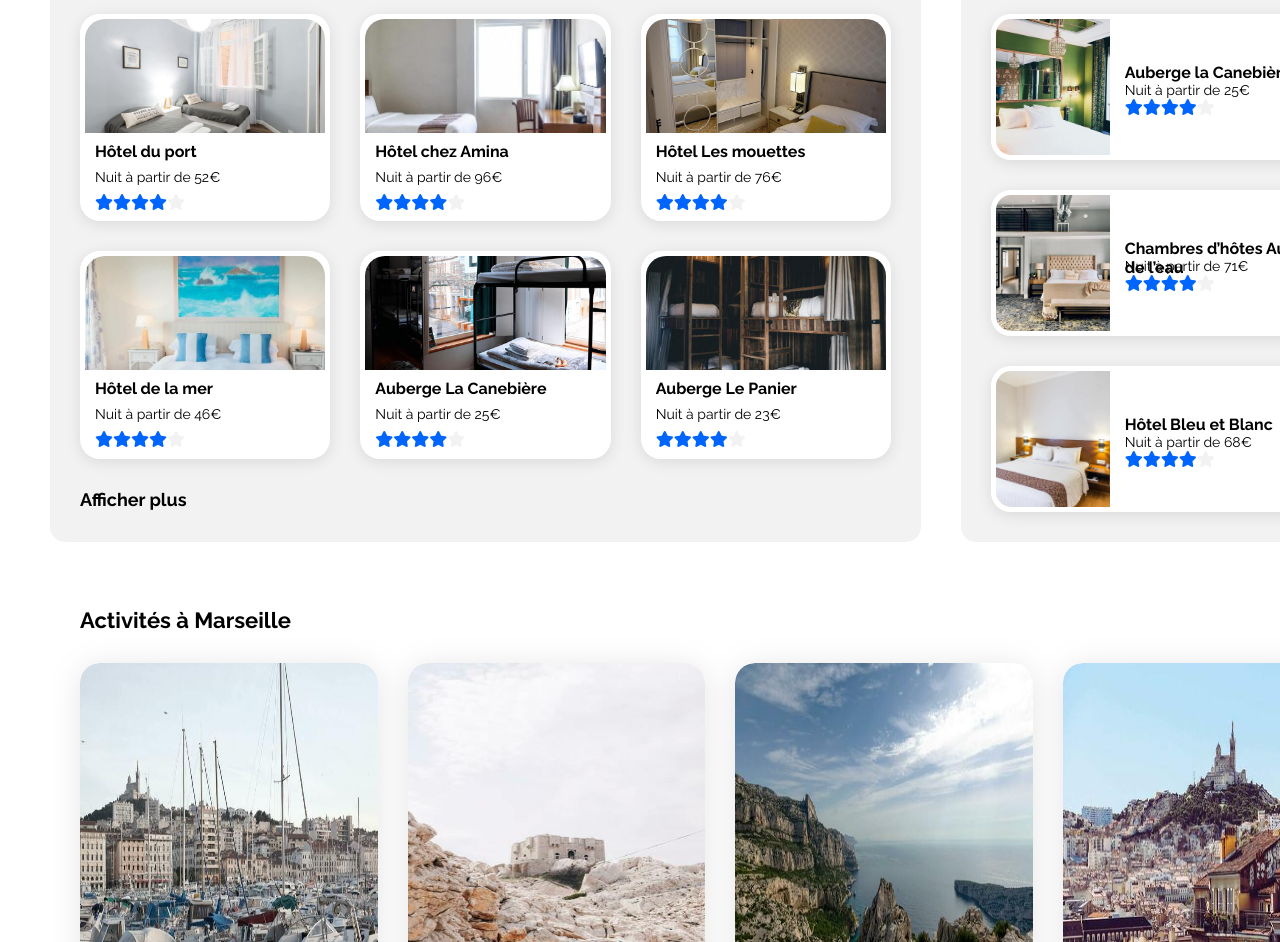
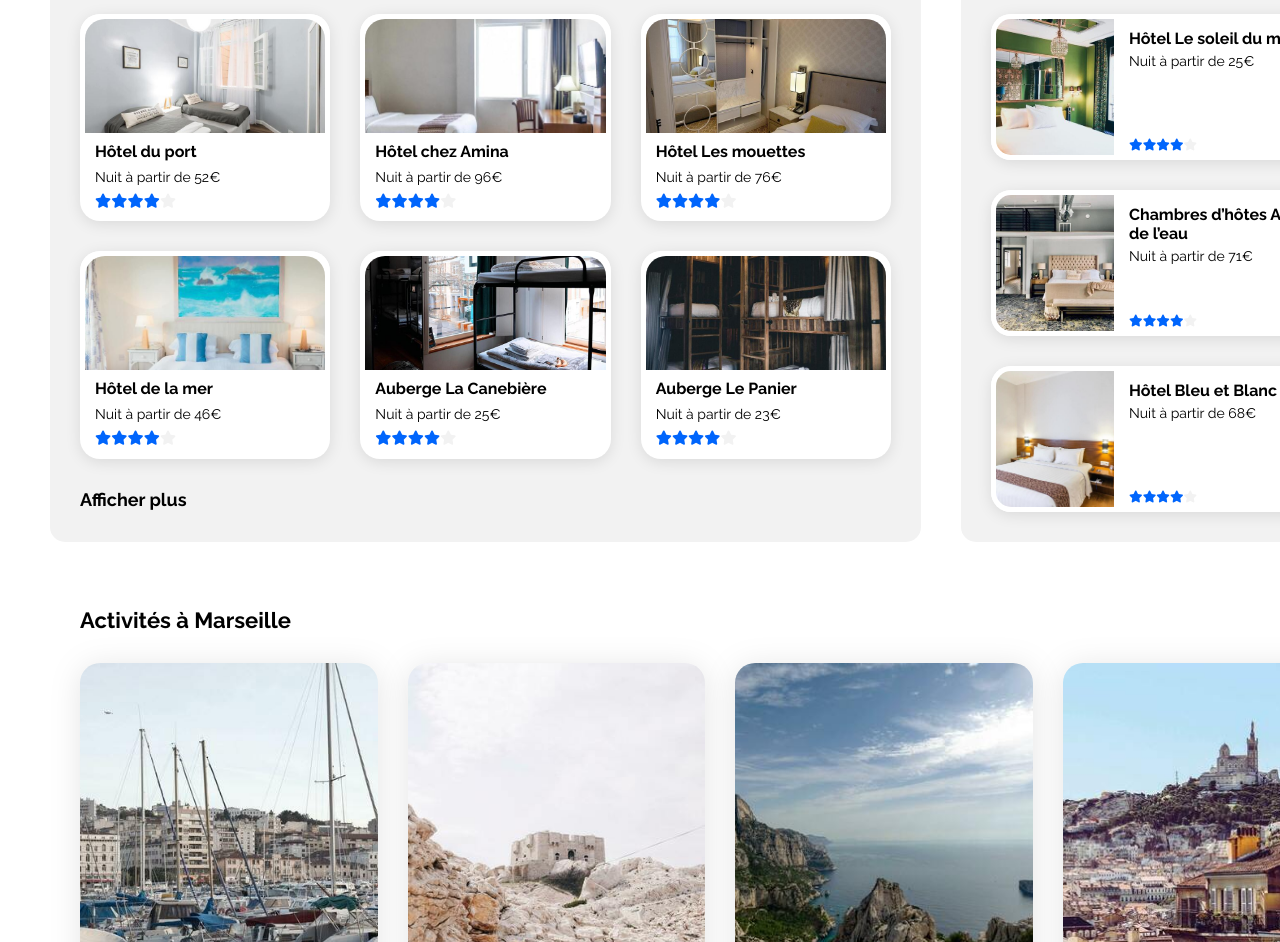
Before and after one commit to Vinny031/OPENCLASSROOMS_P2, a plain HTML site: page index.html in a window 1280 px wide. Shown: the part 502-1444 px from the top of the page. Drawn offline with Linux system fonts and the light colour scheme.

Commit message:
Correction d'erreurs d'écriture en vue d'intégrer le responsive.

```diff
--- a/css/styleDesktop.css
+++ b/css/styleDesktop.css
@@ -33,6 +33,7 @@ p {
 }
 
 /*********** HEADER ***********/
+
 header {
     width: 100%;
     height: 79px;
@@ -66,7 +67,6 @@ nav ul {
     height: 35px;
     padding: 0px 50px;
     margin-left: auto;
-    display: flex;
     align-items: flex-end;
     gap: 68px;
     position: absolute;
@@ -127,6 +127,21 @@ body {
     margin-bottom: 15px;
 }
 
+.offer-price {
+    font-size: 14px;
+    font-weight: 400;
+}
+
+.star_full i {
+    color: #0065FC;
+    max-height: 100%;
+}
+
+.star_empty i {
+    color: #F2F2F2;
+    max-height: 100%;
+}
+
 /*********** SEARCHBAR ***********/
 
 .search-bar {
@@ -151,14 +166,15 @@ body {
     display: flex;
     align-items: center;
     justify-content: center;
-    color: black;
     background: #F2F2F2;
     box-sizing: border-box;
     border-radius: 15px 0 0 15px;
 }
 
-.location-icon {
+.location_icon {
     font-size: 18px;
+    width: 14px;
+    height: 18px;
     color: black;
 }
 
@@ -244,23 +260,18 @@ body {
     display: flex;
     flex-direction: row;
     align-items: center;
+    justify-content: flex-start;
     padding: 0;
     gap: 10px;
     width: 924px;
     height: 24px;
 }
 
-.info-icon-container {
-    position: relative;
-    width: 24px;
-    height: 24px;
-    flex: none;
-    order: 0;
-    flex-grow: 0;
-}
-
 .ellipse {
-    position: absolute;
+    display: flex;
+    flex-direction: row;
+    align-items: center;
+    justify-content: center;
     width: 24px;
     height: 24px;
     border: 1px solid #D9D9D9;
@@ -270,14 +281,11 @@ body {
     left: 0;
 }
 
-.info-icon {
-    position: absolute;
-    top: 50%;
-    left: 50%;
-    transform: translate(-50%, -50%);
-    display: flex;
-    align-items: center;
-    justify-content: center;
+.info_icon {
+    color: #0065FC;
+    width: 4px;
+    height: 10px;
+    font-size: 10px;
 }
 
 /*********** SECTION-GROUP ***********/
@@ -360,44 +368,21 @@ body {
     height: 64.25px;
 }
 
-.offer-title {
-    width: 220.33px;
-    height: 19px;
-    font-family: 'Raleway', sans-serif;
-    font-style: normal;
-    font-weight: 700;
-    font-size: 16px;
-    line-height: 19px;
-    color: #000000;
-}
-
 .offer-price {
-    width: 220.33px;
-    height: 16px;
-    font-family: 'Raleway', sans-serif;
-    font-style: normal;
     font-weight: 400;
     font-size: 14px;
     line-height: 16px;
     color: #000000;
 }
 
-.stars {
+.main-stars {
     display: flex;
+    flex-direction: row;
+    justify-content: space-between;
+    align-items: flex-start;
     width: 81px;
     height: 13.25px;
-}
-
-.star-full i {
-    color: #0065FC;
-    width: 14,29px;
-    height: 13,25px;
-}
-
-.star-empty i {
-    color: #F2F2F2;
-    width: 14,29px;
-    height: 13,25px;
+    font-size: 14.29px;
 }
 
 /*********** ASIDE ***********/
@@ -413,43 +398,23 @@ body {
     background: #F2F2F2;
     border-radius: 15px;
 }
+
 .aside-header {
-    position: relative;
+    display: flex;
+    flex-direction: row;
+    align-items:flex-start;
+    justify-content: space-between;
     width: 369px;
     height: 26px;
-    display: flex;
-    align-items: center;
-    justify-content: flex-start;
 }
 
-.icon-chart-line {
-    position: absolute;
+.icon-chartline-container {
     width: 18px;
     height: 15.75px;
-    right: -0.13px;
-    top: calc(50% - 15.75px / 2 - 0.12px);
     color: #0065FC;
 }
 
-.aside-offer-card {
-    display: flex;
-    width: 369px;
-    height: 146px;
-    background: #FFFFFF;
-    box-shadow: 0px 3px 15px rgba(0, 0, 0, 0.1);
-    border-radius: 20px;
-    position: relative;
-}
-
-.aside-offer-details {
-    display: flex;
-    flex-direction: column;
-    justify-content: center;
-    padding: 10px 15px;
-    flex-grow: 1;
-}
-
-.popular-offers {
+.aside-main {
     display: flex;
     flex-direction: column;
     align-items: flex-start;
@@ -459,20 +424,29 @@ body {
     height: 498px;
 }
 
+.aside-offer-card {
+    display: flex;
+    flex-direction: row;
+    justify-content: flex-start;
+    align-items: center;
+    width: 369px;
+    height: 146px;
+    background: #FFFFFF;
+    box-shadow: 0px 3px 15px rgba(0, 0, 0, 0.1);
+    border-radius: 20px;
+    padding: 5px 0 5px 0;
+}
+
 .aside-container-image {
     width: 123px;
     height: 146px;
     border-radius: 20px 0px 0px 20px;
-    overflow: hidden;
-    position: relative;
     display: flex;
     align-items: center;
     justify-content: center;
 }
 
 .aside-offer-image {
-    box-sizing: border-box;
-    position: absolute;
     width: 100%;
     height: 100%;
     max-width: 100%;
@@ -484,9 +458,38 @@ body {
     border-radius: 20px 0px 0px 20px;
 }
 
+.aside-offer-details {
+    display: flex;
+    flex-direction: column;
+    justify-content: space-between;
+    align-items: flex-start;
+    width: 246px;
+    height: 136px;
+    padding: 10px 5px 5px 15px;
+    gap: 24px;
+}
+
+.aside-text-container {
+    display: flex;
+    flex-direction: column;
+    align-items: flex-start;
+    width: 226px;
+    height: 85px;
+    gap: 5px;
+}
+
+.aside-stars {
+    display: flex;
+    flex-direction: row;
+    justify-content: space-between;
+    width: 68px;
+    height: 12px;
+    font-size: 12px;
+}
+
 /*********** SECTION-ACTIVITES ***********/
 
-.activite-container {
+#section-activites {
     display: flex;
     flex-direction: column;
     align-items: flex-start;
@@ -521,9 +524,7 @@ body {
 .activite-card-image {
     width: 100%;
     height: 380px;
-    background-size: cover;
-    background-position: center;
-    border-radius: 20px 20px 0px 0px;
+    object-fit: cover;
 }
 
 .activite-card-contenu {
@@ -548,13 +549,15 @@ body {
 /*********** FOOTER ***********/
 
 footer {
-    width: 1340px;
+    display: flex;
+    justify-content: space-between;
+    align-items: flex-start;
+    padding: 0px;
+    width: 100%;
     height: 163px;
     text-align: left;
     background-color: #F2F2F2;
-    display: flex;
-    justify-content: space-between;
-    align-items: flex-start;
+    position: relative;
 }
 
 .footer-column {
--- a/index.html
+++ b/index.html
@@ -42,7 +42,7 @@
         </section>
         <section class="search-bar">
           <div class="location-icon-container">
-            <i class="fa-solid fa-location-dot location-icon"></i>
+            <i class="fa-solid fa-location-dot location_icon"></i>
           </div>
           <input type="text" class="search-input" placeholder="Marseille, France">
           <button class="search-button">
@@ -76,14 +76,9 @@
             <span class="filter-title">Nos pépites</span>
           </div>
         </section>
-        <section class="infobar">
-          <div class="info-icon-container">
-              <div class="ellipse"></div>
-              <div class="info-icon">
-                  <svg xmlns="http://www.w3.org/2000/svg" viewBox="0 0 192 512" width="4" height="10" fill="#0065FC">
-                      <path d="M48 80a48 48 0 1 1 96 0A48 48 0 1 1 48 80zM0 224c0-17.7 14.3-32 32-32l64 0c17.7 0 32 14.3 32 32l0 224 32 0c17.7 0 32 14.3 32 32s-14.3 32-32 32L32 512c-17.7 0-32-14.3-32-32s14.3-32 32-32l32 0 0-192-32 0c-17.7 0-32-14.3-32-32z"/>
-                  </svg>
-              </div>
+        <section class="infobar flexRowCenter">
+          <div class="ellipse flexRowCenter">
+            <i class="fa-solid fa-info info_icon"></i>
           </div>
           <p>Plus de 500 logements sont disponibles dans cette ville</p>
         </section>
@@ -97,24 +92,14 @@
                   <img src="images/hebergements/fred-kleber.jpg" alt="Hôtel du port">
                 </div>
                   <div class="offer-details">
-                      <h3 class="offer-title">Hôtel du port</h3>
+                      <h3>Hôtel du port</h3>
                       <p class="offer-price">Nuit à partir de 52€</p>
-                      <div class="stars">
-                          <span class="star-full">
-                            <i class="fas fa-solid fa-star"></i>
-                          </span>
-                          <span class="star-full">
-                            <i class="fas fa-solid fa-star"></i>
-                          </span>
-                          <span class="star-full">
-                            <i class="fas fa-solid fa-star"></i>
-                          </span>
-                          <span class="star-full">
-                            <i class="fas fa-solid fa-star"></i>
-                          </span>
-                          <span class="star-empty">
-                            <i class="fas fa-solid fa-star"></i>
-                          </span>
+                      <div class="main-stars">
+                        <span class="star_full"><i class="fa-solid fa-star"></i></span>
+                        <span class="star_full"><i class="fa-solid fa-star"></i></span>
+                        <span class="star_full"><i class="fa-solid fa-star"></i></span>
+                        <span class="star_full"><i class="fa-solid fa-star"></i></span>
+                        <span class="star_empty"><i class="fa-solid fa-star"></i></span>
                       </div>
                   </div>
               </div>
@@ -123,24 +108,14 @@
                   <img src="images/hebergements/febrian-zakaria.jpg" alt="Hôtel chez Amina">
                 </div>
                   <div class="offer-details">
-                      <h3 class="offer-title">Hôtel chez Amina</h3>
+                      <h3>Hôtel chez Amina</h3>
                       <p class="offer-price">Nuit à partir de 96€</p>
-                      <div class="stars">
-                        <span class="star-full">
-                          <i class="fas fa-solid fa-star"></i>
-                        </span>
-                        <span class="star-full">
-                          <i class="fas fa-solid fa-star"></i>
-                        </span>
-                        <span class="star-full">
-                          <i class="fas fa-solid fa-star"></i>
-                        </span>
-                        <span class="star-full">
-                          <i class="fas fa-solid fa-star"></i>
-                        </span>
-                        <span class="star-empty">
-                          <i class="fas fa-solid fa-star"></i>
-                        </span>
+                      <div class="main-stars">
+                        <span class="star_full"><i class="fa-solid fa-star"></i></span>
+                        <span class="star_full"><i class="fa-solid fa-star"></i></span>
+                        <span class="star_full"><i class="fa-solid fa-star"></i></span>
+                        <span class="star_full"><i class="fa-solid fa-star"></i></span>
+                        <span class="star_empty"><i class="fa-solid fa-star"></i></span>
                       </div>
                   </div>
               </div>
@@ -149,24 +124,14 @@
                   <img src="images/hebergements/reisetopia.jpg" alt="Hôtel Les mouettes">
                 </div>
                   <div class="offer-details">
-                      <h3 class="offer-title">Hôtel Les mouettes</h3>
+                      <h3>Hôtel Les mouettes</h3>
                       <p class="offer-price">Nuit à partir de 76€</p>
-                      <div class="stars">
-                        <span class="star-full">
-                          <i class="fas fa-solid fa-star"></i>
-                        </span>
-                        <span class="star-full">
-                          <i class="fas fa-solid fa-star"></i>
-                        </span>
-                        <span class="star-full">
-                          <i class="fas fa-solid fa-star"></i>
-                        </span>
-                        <span class="star-full">
-                          <i class="fas fa-solid fa-star"></i>
-                        </span>
-                        <span class="star-empty">
-                          <i class="fas fa-solid fa-star"></i>
-                        </span>
+                      <div class="main-stars">
+                        <span class="star_full"><i class="fa-solid fa-star"></i></span>
+                        <span class="star_full"><i class="fa-solid fa-star"></i></span>
+                        <span class="star_full"><i class="fa-solid fa-star"></i></span>
+                        <span class="star_full"><i class="fa-solid fa-star"></i></span>
+                        <span class="star_empty"><i class="fa-solid fa-star"></i></span>
                       </div>
                   </div>
               </div>
@@ -175,24 +140,14 @@
                   <img src="images/hebergements/annie-spratt.jpg" alt="Hôtel de la mer">
                 </div>
                   <div class="offer-details">
-                      <h3 class="offer-title">Hôtel de la mer</h3>
+                      <h3>Hôtel de la mer</h3>
                       <p class="offer-price">Nuit à partir de 46€</p>
-                      <div class="stars">
-                        <span class="star-full">
-                          <i class="fas fa-solid fa-star"></i>
-                        </span>
-                        <span class="star-full">
-                          <i class="fas fa-solid fa-star"></i>
-                        </span>
-                        <span class="star-full">
-                          <i class="fas fa-solid fa-star"></i>
-                        </span>
-                        <span class="star-full">
-                          <i class="fas fa-solid fa-star"></i>
-                        </span>
-                        <span class="star-empty">
-                          <i class="fas fa-solid fa-star"></i>
-                        </span>
+                      <div class="main-stars">
+                        <span class="star_full"><i class="fa-solid fa-star"></i></span>
+                        <span class="star_full"><i class="fa-solid fa-star"></i></span>
+                        <span class="star_full"><i class="fa-solid fa-star"></i></span>
+                        <span class="star_full"><i class="fa-solid fa-star"></i></span>
+                        <span class="star_empty"><i class="fa-solid fa-star"></i></span>
                       </div>
                   </div>
               </div>
@@ -201,24 +156,14 @@
                   <img src="images/hebergements/marcus-loke.jpg" alt="Auberge La Canebière">
                 </div>
                   <div class="offer-details">
-                      <h3 class="offer-title">Auberge La Canebière</h3>
+                      <h3>Auberge La Canebière</h3>
                       <p class="offer-price">Nuit à partir de 25€</p>
-                      <div class="stars">
-                        <span class="star-full">
-                          <i class="fas fa-solid fa-star"></i>
-                        </span>
-                        <span class="star-full">
-                          <i class="fas fa-solid fa-star"></i>
-                        </span>
-                        <span class="star-full">
-                          <i class="fas fa-solid fa-star"></i>
-                        </span>
-                        <span class="star-full">
-                          <i class="fas fa-solid fa-star"></i>
-                        </span>
-                        <span class="star-empty">
-                          <i class="fas fa-solid fa-star"></i>
-                        </span>
+                      <div class="main-stars">
+                        <span class="star_full"><i class="fa-solid fa-star"></i></span>
+                        <span class="star_full"><i class="fa-solid fa-star"></i></span>
+                        <span class="star_full"><i class="fa-solid fa-star"></i></span>
+                        <span class="star_full"><i class="fa-solid fa-star"></i></span>
+                        <span class="star_empty"><i class="fa-solid fa-star"></i></span>
                       </div>
                   </div>
               </div>
@@ -227,24 +172,14 @@
                   <img src="images/hebergements/nicate-lee.jpg" alt="Auberge Le Panier">
                 </div>
                   <div class="offer-details">
-                      <h3 class="offer-title">Auberge Le Panier</h3>
+                      <h3>Auberge Le Panier</h3>
                       <p class="offer-price">Nuit à partir de 23€</p>
-                      <div class="stars">
-                        <span class="star-full">
-                          <i class="fas fa-solid fa-star"></i>
-                        </span>
-                        <span class="star-full">
-                          <i class="fas fa-solid fa-star"></i>
-                        </span>
-                        <span class="star-full">
-                          <i class="fas fa-solid fa-star"></i>
-                        </span>
-                        <span class="star-full">
-                          <i class="fas fa-solid fa-star"></i>
-                        </span>
-                        <span class="star-empty">
-                          <i class="fas fa-solid fa-star"></i>
-                        </span>
+                      <div class="main-stars">
+                        <span class="star_full"><i class="fa-solid fa-star"></i></span>
+                        <span class="star_full"><i class="fa-solid fa-star"></i></span>
+                        <span class="star_full"><i class="fa-solid fa-star"></i></span>
+                        <span class="star_full"><i class="fa-solid fa-star"></i></span>
+                        <span class="star_empty"><i class="fa-solid fa-star"></i></span>
                       </div>
                   </div>
               </div>
@@ -254,24 +189,26 @@
         <aside class="offers-aside">
           <div class="aside-header">
             <h2 class="section-title">Les plus populaires</h2>
-            <span class="icon-chart-line">
+            <div class="icon-chartline-container">
               <i class="fas fa-solid fa-chart-line"></i>
-            </span>
             </div>
-          <div class="popular-offers">
+          </div>
+          <div class="aside-main">
             <div class="aside-offer-card">
               <div class="aside-container-image">
                 <img src="images/hebergements/emile-guillemot.jpg" alt="Hôtel Le soleil du matin" class="aside-offer-image">
               </div>
               <div class="aside-offer-details">
-                  <h4 class="offer-title">Auberge la Canebière</h4>
+                <div class="aside-text-container">
+                    <h3>Hôtel Le soleil du matin</h3>
                     <p class="offer-price">Nuit à partir de 25€</p>
-                  <div class="stars">
-                      <span class="star-full"><i class="fas fa-solid fa-star"></i></span>
-                      <span class="star-full"><i class="fas fa-solid fa-star"></i></span>
-                      <span class="star-full"><i class="fas fa-solid fa-star"></i></span>
-                      <span class="star-full"><i class="fas fa-solid fa-star"></i></span>
-                      <span class="star-empty"><i class="fas fa-solid fa-star"></i></span>
+                </div>
+                <div class="aside-stars">
+                    <span class="star_full"><i class="fas fa-star"></i></span>
+                    <span class="star_full"><i class="fas fa-star"></i></span>
+                    <span class="star_full"><i class="fas fa-star"></i></span>
+                    <span class="star_full"><i class="fas fa-star"></i></span>
+                    <span class="star_empty"><i class="fas fa-star"></i></span>
                 </div>
             </div>
               </div>
@@ -280,14 +217,16 @@
                   <img src="images/hebergements/aw-creative.jpg" alt="Chambres d’hôtes Au cœur de l’eau" class="aside-offer-image">
                 </div>
                 <div class="aside-offer-details">
-                    <h4 class="offer-title">Chambres d’hôtes Au cœur de l’eau</h4>
+                  <div class="aside-text-container">
+                    <h3>Chambres d’hôtes Au cœur de l’eau</h3>
                     <p class="offer-price">Nuit à partir de 71€</p>
-                    <div class="stars">
-                        <span class="star-full"><i class="fas fa-solid fa-star"></i></span>
-                        <span class="star-full"><i class="fas fa-solid fa-star"></i></span>
-                        <span class="star-full"><i class="fas fa-solid fa-star"></i></span>
-                        <span class="star-full"><i class="fas fa-solid fa-star"></i></span>
-                        <span class="star-empty"><i class="fas fa-solid fa-star"></i></span>
+                  </div>
+                  <div class="aside-stars">
+                    <span class="star_full"><i class="fas fa-star"></i></span>
+                    <span class="star_full"><i class="fas fa-star"></i></span>
+                    <span class="star_full"><i class="fas fa-star"></i></span>
+                    <span class="star_full"><i class="fas fa-star"></i></span>
+                    <span class="star_empty"><i class="fas fa-star"></i></span>
                   </div>
                 </div>
               </div>
@@ -296,14 +235,16 @@
                   <img src="images/hebergements/febrian-zakaria2.jpg" alt="Hôtel Bleu et Blanc" class="aside-offer-image">
                 </div>
                 <div class="aside-offer-details">
-                    <h4 class="offer-title">Hôtel Bleu et Blanc</h4>
+                  <div class="aside-text-container">
+                    <h3>Hôtel Bleu et Blanc</h3>
                     <p class="offer-price">Nuit à partir de 68€</p>
-                    <div class="stars">
-                        <span class="star-full"><i class="fas fa-solid fa-star"></i></span>
-                        <span class="star-full"><i class="fas fa-solid fa-star"></i></span>
-                        <span class="star-full"><i class="fas fa-solid fa-star"></i></span>
-                        <span class="star-full"><i class="fas fa-solid fa-star"></i></span>
-                        <span class="star-empty"><i class="fas fa-solid fa-star"></i></span>
+                  </div>
+                  <div class="aside-stars">
+                    <span class="star_full"><i class="fas fa-star"></i></span>
+                    <span class="star_full"><i class="fas fa-star"></i></span>
+                    <span class="star_full"><i class="fas fa-star"></i></span>
+                    <span class="star_full"><i class="fas fa-star"></i></span>
+                    <span class="star_empty"><i class="fas fa-star"></i></span>
                   </div>
                 </div>
               </div>
@@ -311,7 +252,6 @@
       </aside>
       </section>
       <section id="section-activites">
-        <div class="activite-container">
           <h1>Activités à Marseille</h1>
           <div class="activite-liste">
               <div class="activite-card">
@@ -338,7 +278,7 @@
                     <h3>Notre-Dame-de-la-Garde</h3>
               </div>
           </div>
-            </div>
+      </section>
       <footer>
         <div class="footer-column">
           <h2>À propos</h2>
```
Lines whose indentation alone changed are shown as unchanged.
